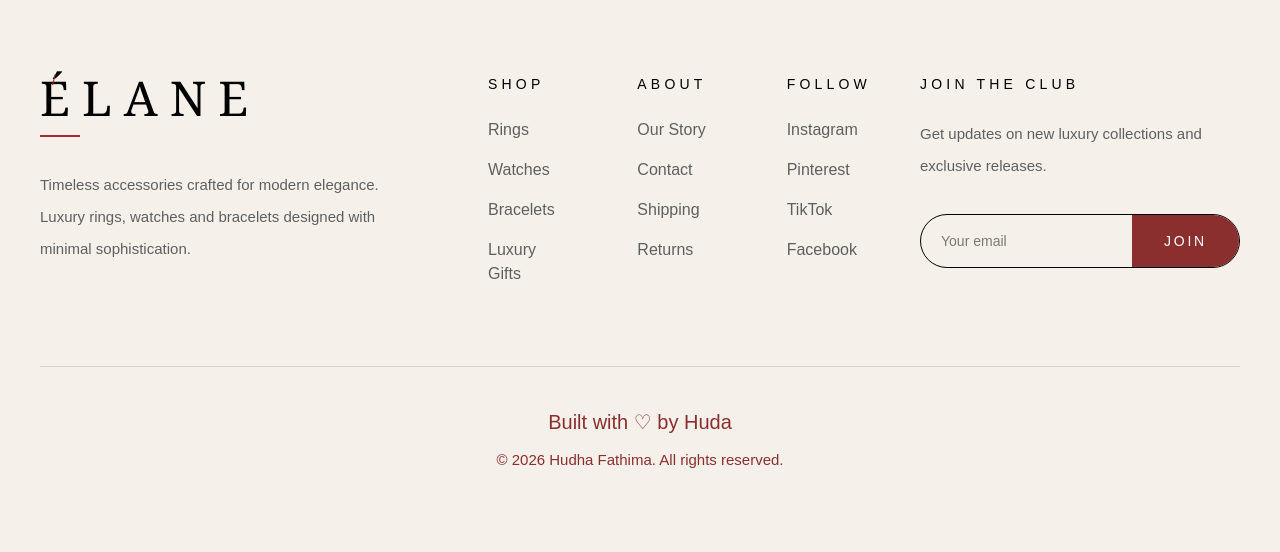
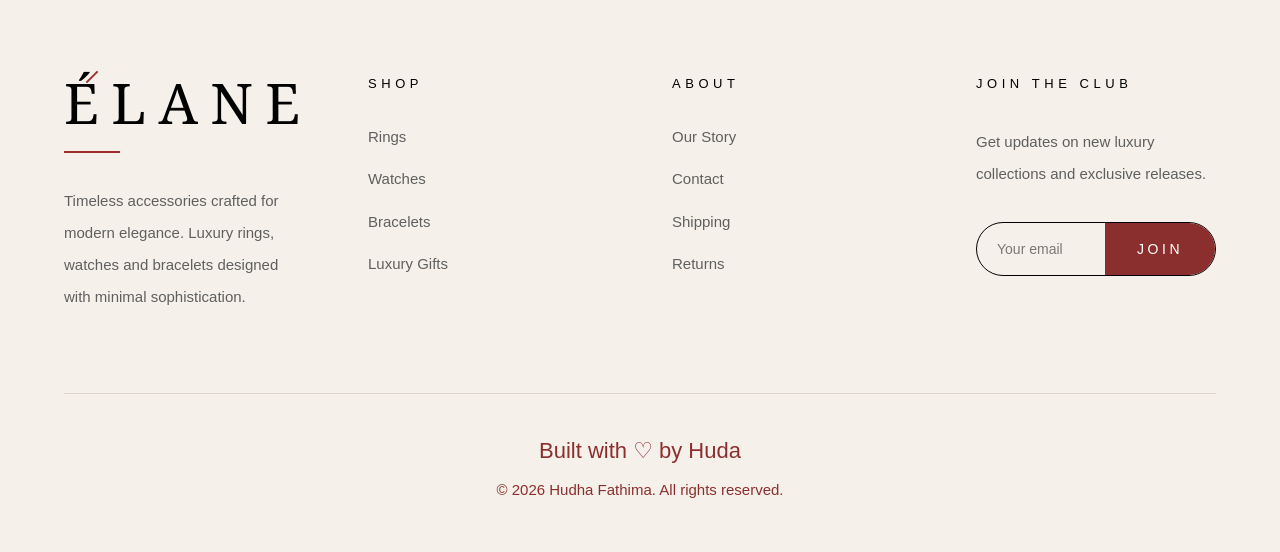
Before and after one commit to hudhafathima081-cell/Elane, a Next.js app: page / in a window 1280 px wide. Shown: the part 1015-1567 px from the top of the page. Built offline with nearby package versions, Linux system fonts and the light colour scheme.

Commit message:
footer logo chnged

```diff
--- a/app/components/Footer.tsx
+++ b/app/components/Footer.tsx
@@ -1,101 +1,99 @@
 export default function Footer() {
   return (
-    <footer className="bg-[#F5F1EA] px-10 py-20 mt-24">
+    <footer className="bg-[#F5F1EA] px-8 md:px-16 py-20 mt-24">
 
       <div className="max-w-7xl mx-auto">
 
-        {/* TOP */}
-        <div className="flex flex-col md:flex-row justify-between gap-16">
+        {/* TOP SECTION */}
+        <div className="grid grid-cols-1 md:grid-cols-4 gap-16">
 
           {/* LEFT */}
-          <div className="max-w-sm">
+          <div>
 
+            {/* LOGO */}
             <div className="mb-8">
 
               <div className="relative inline-block">
 
-    <h2 className="text-5xl font-serif tracking-[0.25em] text-black">
+                {/* SMALL RED ACCENT */}
+                <div
+                  className="
+                    absolute
+                    top-[2px]
+                    left-5
+                    w-4
+                    h-[2px]
+                    bg-[#9E2F2F]
+                    rotate-[-45deg]
+                  "
+                ></div>
+
+                {/* LOGO TEXT */}
+                <h2 className="text-[56px] leading-none tracking-[0.22em] text-black font-serif">
                   ÉLANE
                 </h2>
 
-    <span className="absolute -top-1 left-3 text-[#9E2F2F] text-sm">
-      /
-    </span>
+              </div>
+
+              {/* RED LINE */}
+              <div className="w-14 h-[2px] bg-[#9E2F2F] mt-5"></div>
 
             </div>
 
-  <div className="w-10 h-[2px] bg-[#9E2F2F] mt-3 mb-6"></div>
-
-</div>
-
-            <p className="text-[#5f5f5f] leading-8 text-[15px]">
-              Timeless accessories crafted for
-              modern elegance. Luxury rings,
-              watches and bracelets designed
+            {/* DESCRIPTION */}
+            <p className="text-[#5f5f5f] text-[15px] leading-8 max-w-xs">
+              Timeless accessories crafted for modern elegance.
+              Luxury rings, watches and bracelets designed
               with minimal sophistication.
             </p>
 
           </div>
 
-          {/* CENTER */}
-          <div className="grid grid-cols-3 gap-20">
-
           {/* SHOP */}
           <div>
-              <h3 className="uppercase tracking-[0.3em] text-sm mb-6 text-black">
+
+            <h3 className="uppercase tracking-[0.35em] text-[13px] mb-8 text-black">
               Shop
             </h3>
 
-              <div className="space-y-4 text-[#5f5f5f]">
+            <div className="space-y-5 text-[#5f5f5f] text-[15px]">
               <p>Rings</p>
               <p>Watches</p>
               <p>Bracelets</p>
               <p>Luxury Gifts</p>
             </div>
+
           </div>
 
           {/* ABOUT */}
           <div>
-              <h3 className="uppercase tracking-[0.3em] text-sm mb-6 text-black">
+
+            <h3 className="uppercase tracking-[0.35em] text-[13px] mb-8 text-black">
               About
             </h3>
 
-              <div className="space-y-4 text-[#5f5f5f]">
+            <div className="space-y-5 text-[#5f5f5f] text-[15px]">
               <p>Our Story</p>
               <p>Contact</p>
               <p>Shipping</p>
               <p>Returns</p>
             </div>
-            </div>
-
-            {/* FOLLOW */}
-            <div>
-              <h3 className="uppercase tracking-[0.3em] text-sm mb-6 text-black">
-                Follow
-              </h3>
-
-              <div className="space-y-4 text-[#5f5f5f]">
-                <p>Instagram</p>
-                <p>Pinterest</p>
-                <p>TikTok</p>
-                <p>Facebook</p>
-              </div>
-            </div>
 
           </div>
 
           {/* RIGHT */}
-          <div className="max-w-xs">
+          <div>
 
-            <h3 className="uppercase tracking-[0.3em] text-sm mb-6 text-black">
+            <h3 className="uppercase tracking-[0.35em] text-[13px] mb-8 text-black">
               Join The Club
             </h3>
 
-            <p className="text-[#5f5f5f] leading-8 text-[15px] mb-8">
+            <p className="text-[#5f5f5f] text-[15px] leading-8 mb-8">
               Get updates on new luxury collections
               and exclusive releases.
             </p>
 
+            {/* EMAIL */}
             <div className="flex border border-black rounded-full overflow-hidden">
 
               <input
@@ -104,7 +102,7 @@ export default function Footer() {
                 className="bg-transparent px-5 py-4 outline-none w-full text-sm"
               />
 
-              <button className="bg-[#8B2E2E] text-white px-8 tracking-[0.2em] text-sm">
+              <button className="bg-[#8B2E2E] text-white px-8 text-sm tracking-[0.25em]">
                 JOIN
               </button>
 
@@ -115,9 +113,9 @@ export default function Footer() {
         </div>
 
         {/* BOTTOM */}
-        <div className="border-t border-[#d8d1c7] mt-20 pt-10 text-center">
+        <div className="border-t border-[#ddd6cc] mt-20 pt-10 text-center">
 
-          <p className="text-[#8B2E2E] text-[20px] mb-3">
+          <p className="text-[#8B2E2E] text-[22px] mb-3 font-light">
             Built with ♡ by Huda
           </p>
 
```
Lines whose indentation alone changed are shown as unchanged.
